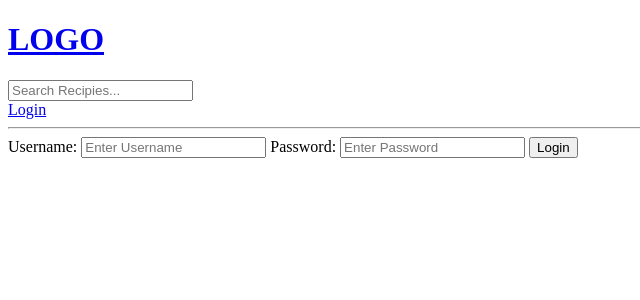
After one commit to Lukasrid/recipe-tracker, a Django app: page /login/ in a window 1280 px wide. The commit adds this page. Shown: the top 300 px of the page, without its empty margins (0-640 px from the left). Run offline with Django 4.2, Linux system fonts and the light colour scheme.

Commit message:
Add in log in feature

```diff
--- /dev/null
+++ b/base/templates/base/login_register.html
@@ -0,0 +1,19 @@
+{% extends 'main.html' %}
+
+{% block content %}
+
+<div>
+    <form method="POST" action "">
+        {% csrf_token %}
+
+        <label for="">Username:</label>
+        <input type="text" name="username" placeholder="Enter Username">
+
+        <label for="">Password:</label>
+        <input type="password" name="POST" placeholder="Enter Password">
+
+        <input type="submit" value="Login">
+    </form>
+</div>
+
+{% endblock content %}
--- a/base/urls.py
+++ b/base/urls.py
@@ -2,6 +2,8 @@ from django.urls import path
 from . import views
 
 urlpatterns = [
+    path('login/', views.loginPage, name="login"),
+
     path('', views.home, name="home"),
     path('recipe/<str:pk>/', views.recipe, name="recipe"),
 
--- a/base/views.py
+++ b/base/views.py
@@ -1,4 +1,7 @@
 from django.shortcuts import render, redirect
+from django.contrib import messages
+from django.db.models import Q
+from django.contrib.auth.models import User
 from .models import Recipe, Cuisine
 from .forms import RecipeForm
 
@@ -8,13 +11,36 @@ from .forms import RecipeForm
 # ]
 
 
+def loginPage(request):
+
+    if request.method == 'POST':
+        username = request.POST.get('username')
+        password = request.POST.get('password')
+
+        try:
+            user = User.objects.get(username=username)
+        except:
+            messages.error(request, 'User does not exist')
+
+
+    context = {}
+    return render(request, 'base/login_register.html', context)
+
+
 def home(request):
-    recipes = Recipe.objects.all()
+    q = request.GET.get('q') if request.GET.get('q') != None else ''
+    recipes = Recipe.objects.filter(
+        Q(cuisine__type__icontains=q) |
+        Q(dish__icontains=q) |
+        Q(description__icontains=q) |
+        Q(ingredients__icontains=q)
+        )
 
     cuisines = Cuisine.objects.all()
+    recipes_count = recipes.count()
 
-    context = {'recipes': recipes, 'cuisines': cuisines}
-    return render(request, 'base/home.html', {'recipes': recipes, 'cuisines': cuisines})
+    context = {'recipes': recipes, 'cuisines': cuisines, 'recipes_count': recipes_count}
+    return render(request, 'base/home.html', context)
 
 
 def recipe(request, pk):
--- a/templates/navbar.html
+++ b/templates/navbar.html
@@ -2,4 +2,10 @@
     <h1>LOGO</h1>
 </a>
 
+<form method="GET" action="{% url 'home' %}">
+    <input type="text" name="q" placeholder="Search Recipies...">
+</form>
+
+<a href="{% url 'login' %}">Login</a>
+
 <hr>
```
Also changed, not shown: base/templates/base/home.html (+6 -1 lines).
